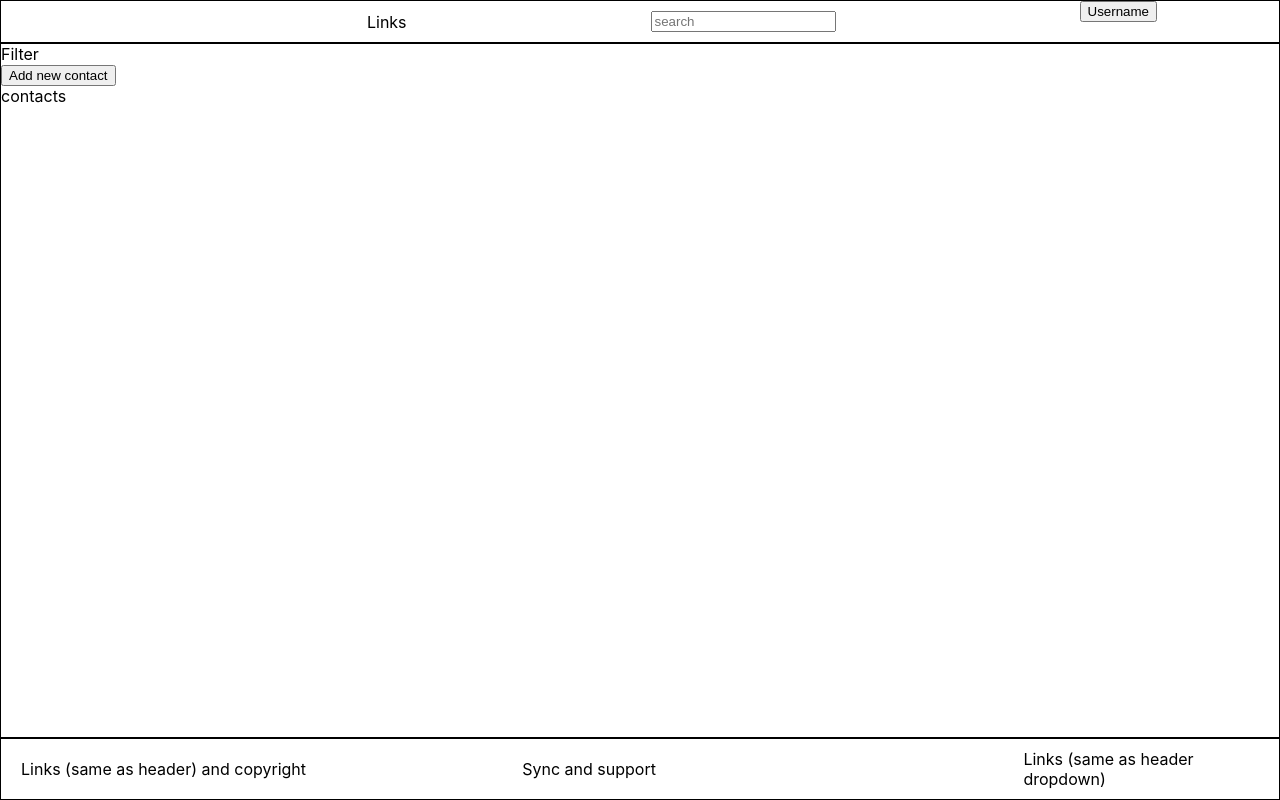
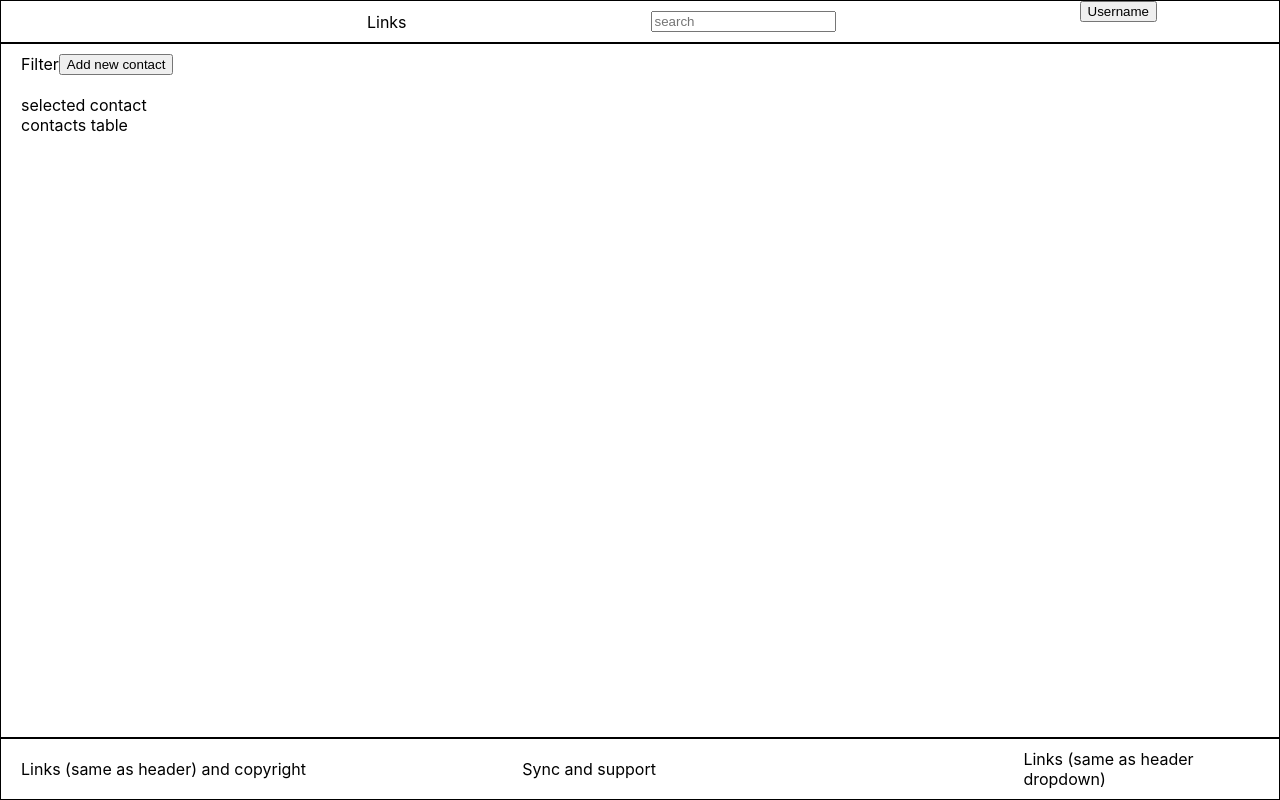
Before and after one commit to krkakrka/metasite-contactify, a React (Create React App) app: page / in a window 1280 px wide. Built offline with nearby package versions, Linux system fonts and the light colour scheme.

Commit message:
Layout <Contacts>

```diff
--- a/src/components/Contacts/Contacts.css
+++ b/src/components/Contacts/Contacts.css
@@ -1,3 +1,15 @@
 .Contacts {
   flex-grow: 1;
+  display: flex;
+  flex-direction: column;
 }
+
+.Contacts-header {
+  display: flex;
+  padding: 10px 20px;
+}
+
+.Contacts-main {
+  flex-grow: 1;
+  padding: 10px 20px 20px 20px;
+}
--- a/src/components/Contacts/Contacts.js
+++ b/src/components/Contacts/Contacts.js
@@ -4,9 +4,14 @@ import './Contacts.css';
 function Contacts() {
   return (
     <main className="Contacts">
-      <div>Filter</div>
-      <button>Add new contact</button>
-      <div>contacts</div>
+      <div className="Contacts-header">
+        <div>Filter</div>
+        <button>Add new contact</button>
+      </div>
+      <div className="Contacts-main">
+        <div>selected contact</div>
+        <div>contacts table</div>
+      </div>
     </main>
   );
 }
```
